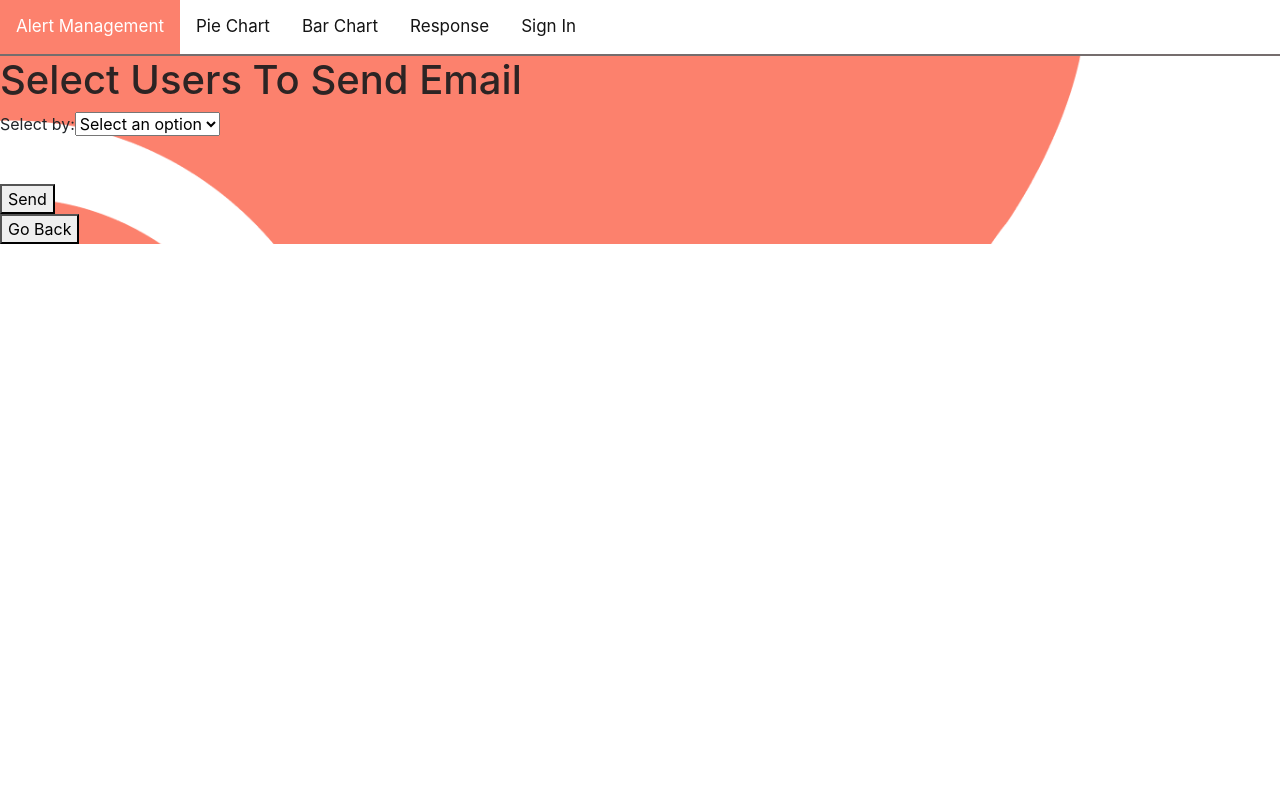
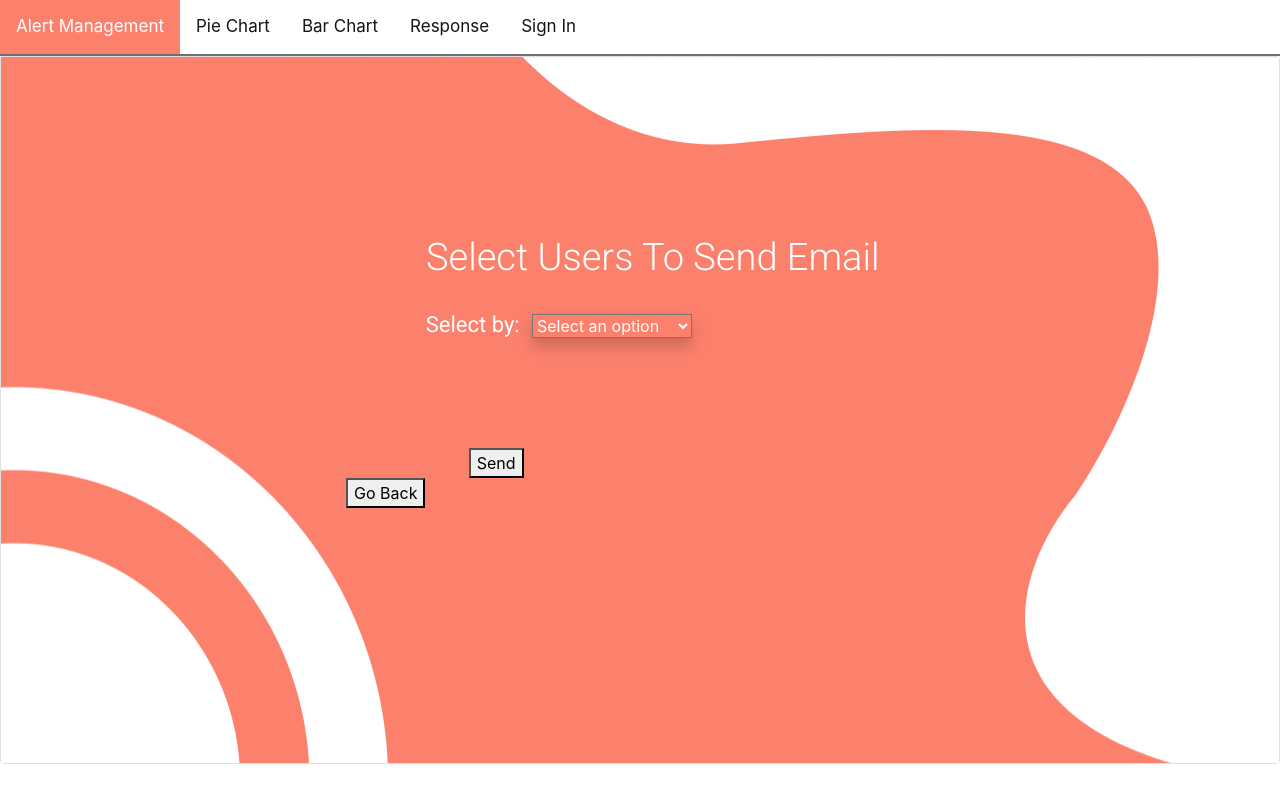
Before and after one commit to adnanmk-1999/EM-Urgency-FrontEnd, a React (Create React App) app: page /emaildropdown in a window 1280 px wide. Built offline with nearby package versions, Linux system fonts and the light colour scheme.

Commit message:
email modification

```diff
--- a/src/pages/alertManagement/components/emailDropdown.css
+++ b/src/pages/alertManagement/components/emailDropdown.css
@@ -1,10 +1,51 @@
- .email {
+.email {
     background-image: url("../../../images/background.png");
     width : 100%;
     height:100%;
+    padding : 14% 25% 20% 27%;
+}
+.h1 {
+    color: white;
+    font-family: Roboto;
+    font-weight: 300;
+    font-size: 38px;
+    line-height: 117%;
 
-    /* Center and scale the image nicely */
-    background-position: center;
-    background-repeat: no-repeat;
-    background-size: cover;
+
+    /* display: flex; */
+    align-items: center;
+    text-align: center;
 }
+.selectBy {
+    color :white;
+    font-family: Roboto;
+    /* font-style: normal; */
+    font-weight: thin;
+    font-size: 22px;
+    line-height: 120%;
+    /* display: flex; */
+    align-items: center;
+    text-align: center;
+    margin-left: 13%;
+}
+.dropdown {
+    margin-left: 2%;
+    /* display: none; */
+    background-color: #FC816D;
+    min-width: 160px;
+    box-shadow: 0px 8px 16px 0px rgba(0,0,0,0.2);
+    color:white;
+}
+.optionName {
+    background-color: #f1f1f1;
+    border-color: white;
+    color:black;
+}
+.optionName:hover {
+    color:tomato;
+}
+.send {
+    margin-left: 20%;
+    margin-top: 10%;
+
+}
--- a/src/pages/alertManagement/components/emailDropdown.js
+++ b/src/pages/alertManagement/components/emailDropdown.js
@@ -2,6 +2,8 @@ import { useNavigate } from 'react-router-dom';
 import React, { useState } from 'react';
 import MaterialTable from 'material-table';
 import "./emailDropdown.css";
+import {Card} from 'react-bootstrap';
+
 
 
 function EmailDropdown(props) {
@@ -38,19 +40,20 @@ function EmailDropdown(props) {
 
     return(
         <>
-        <div className='email'>
-            <h1>Select Users To Send Email</h1>
-
-            <label for="">Select by:</label>
-                <select name="" id="" onChange={handleChange}>
-                    <option value="0">Select an option</option>
-                    <option value="1">Select All</option>
-                    <option value="2">Department</option>
-                    <option value="3">Location</option>
-                    <option value="4">Individual</option>
-                </select>
-            <br/>
-            <br/>
+        <Card style={{ width: '100%' }}>
+        <Card.Body className="email">
+          <Card.Title className='h1'>Select Users To Send Email</Card.Title><br/>
+          <Card.Text>
+          <label for="" className='selectBy'>Select by:</label>
+                <select name="" id="" onChange={handleChange} className="dropdown">
+                     <option  value="0" className='optionName'>Select an option</option>
+                     <option value="1" className='optionName'>Select All</option>
+                     <option value="2" className='optionName'>Department</option>
+                     <option value="3" className='optionName'>Location</option>
+                     <option value="4" className='optionName'>Individual</option>
+                 </select>
+             <br/>
+             <br/>
 
             {
                 option.value === "2" ?
@@ -97,7 +100,7 @@ function EmailDropdown(props) {
                             searchFieldVariant: "standard",
                             filtering: true,
                             paging: true,
-                            // pageSizeOptions: [2, 5, 10, 20, 25, 50, 100],
+                            pageSizeOptions: [2, 5, 10, 20, 25, 50, 100],
                             pageSize: 5,
                             paginationType: "stepped",
                             showFirstLastPageButtons: false,
@@ -118,14 +121,114 @@ function EmailDropdown(props) {
             }
 
             <br/>
-            <button type = "button">Send</button>
+            <button className="send" type = "button">Send</button>
 
             <br/>
             <button type = "button" onClick={() => Navigate('/admindashboard')}>Go Back</button>
-            </div>
-        </>
+          </Card.Text>
+        </Card.Body>
+      </Card>
+      </>
+ )
+}
+export default EmailDropdown;
 
-    )
-}
 
-export default EmailDropdown;
+
+//         <>
+//         <div class="row">
+//   <div className="col-xs-6">
+//   <div className="col-xs-6">
+
+//         <div className='email'>
+//             <h1 className='h1'>Select Users To Send Email</h1><br/>
+
+//             <label for="" className='selectBy'>Select by:</label>
+//                 <select name="" id="" onChange={handleChange}>
+//                     <option value="0">Select an option</option>
+//                     <option value="1">Select All</option>
+//                     <option value="2">Department</option>
+//                     <option value="3">Location</option>
+//                     <option value="4">Individual</option>
+//                 </select>
+//             <br/>
+//             <br/>
+
+//             {
+//                 option.value === "2" ?
+//                 <div>
+//                     <label>Department: </label>
+//                     <br/>
+//                     <input type="checkbox" id="" name="" value=""></input>
+//                     <label for="">DTS - Digital Tranformation Services</label><br/>
+//                     <input type="checkbox" id="" name="" value=""></input>
+//                     <label for="">PES - Product Engineering Services</label><br/>
+//                     <input type="checkbox" id="" name="" value=""></input>
+//                     <label for="">ESS - Enterprice Software Services</label><br/>
+//                 </div>
+//                 : null
+//             }
+
+//             {
+//                 option.value === "3" ?
+//                 <div>
+//                     <label>Location: </label>
+//                     <br/>
+//                     <input type="checkbox" id="" name="" value=""></input>
+//                     <label for="">Thiruvananthapuram</label><br/>
+//                     <input type="checkbox" id="" name="" value=""></input>
+//                     <label for="">Bengaluru</label><br/>
+//                     <input type="checkbox" id="" name="" value=""></input>
+//                     <label for="">Kochi</label><br/>
+//                 </div>
+//                 : null
+//             }
+
+//             {
+//                 option.value === "4" ?
+//                 <div>
+//                     <MaterialTable
+//                         title = "Select employees"
+//                         columns = {columns}
+//                         data = {tableData}
+//                         options={{
+//                             sorting: true,
+//                             search: true,
+//                             searchFieldAlignment: "right",
+//                             searchAutoFocus: true,
+//                             searchFieldVariant: "standard",
+//                             filtering: true,
+//                             paging: true,
+//                             // pageSizeOptions: [2, 5, 10, 20, 25, 50, 100],
+//                             pageSize: 5,
+//                             paginationType: "stepped",
+//                             showFirstLastPageButtons: false,
+//                             paginationPosition: "bottom",
+//                             addRowPosition: "first",
+//                             actionsColumnIndex: -1,
+//                             selection: true,
+//                             showSelectAllCheckbox: true,
+//                             showTextRowsSelected: true,
+//                             columnsButton: false,
+//                             rowStyle: (data, index) => index % 2 === 0 ? { background: "#f5f5f5" } : null,
+//                             headerStyle: { background: "#FC816D",color:"#fff"}
+//                             }}
+//                         onSelectionChange={(selectedRows) => console.log(selectedRows)}
+//                     />
+//                 </div>
+//                 : null
+//             }
+
+//             <br/>
+//             <button type = "button">Send</button>
+
+//             <br/>
+//             <button type = "button" onClick={() => Navigate('/admindashboard')}>Go Back</button>
+//             </div>
+//             </div>
+//             </div>
+//             </div>
+//         </>
+
+//     )
+// }
```
